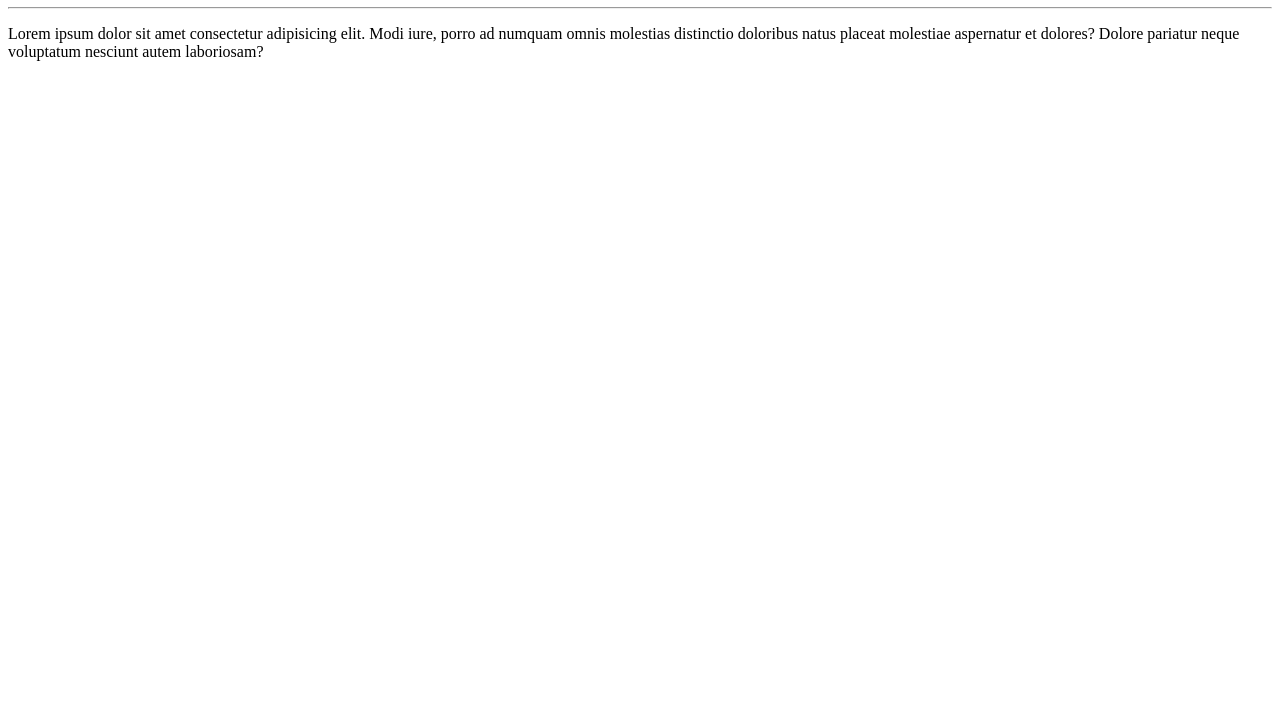
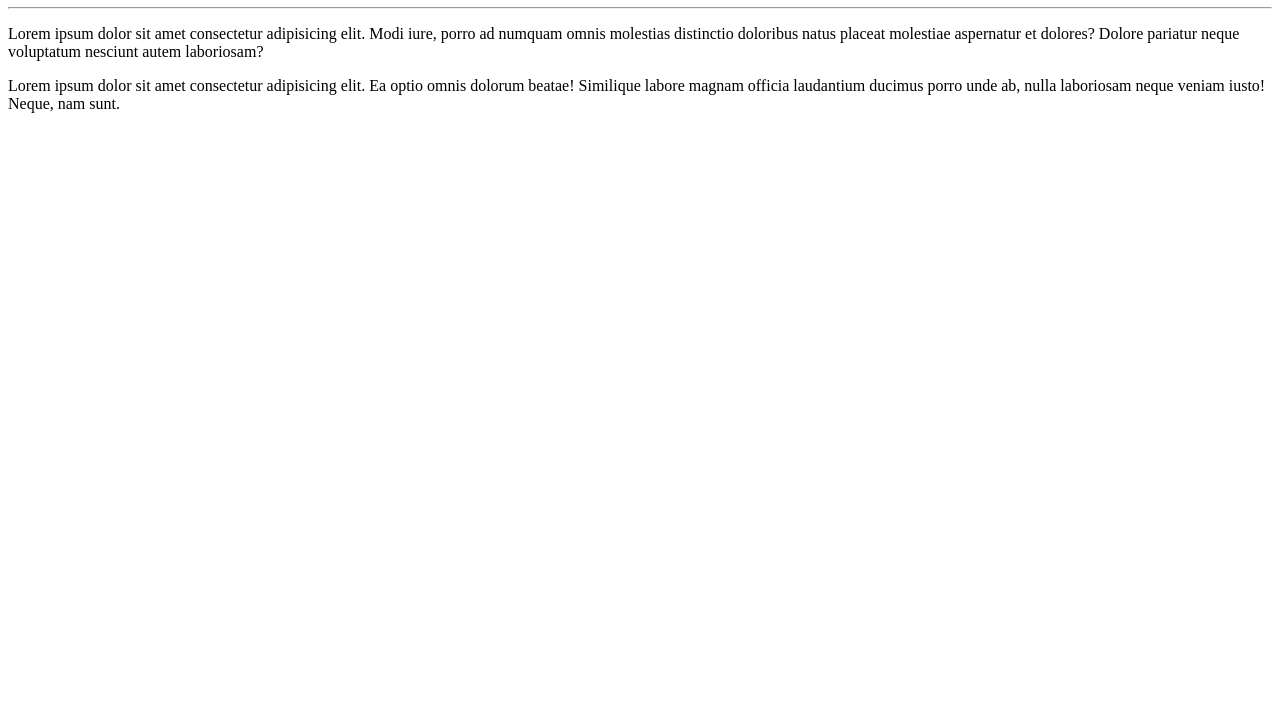
Before and after one commit to Devjoao25/Ola-Mundo01, a plain HTML site: page site-exemplo/index.html in a window 1280 px wide. Shown: the part 73-800 px from the top of the page. Drawn offline with Linux system fonts and the light colour scheme.

Commit message:
adicionei um parágrafo

```diff
--- a/site-exemplo/index.html
+++ b/site-exemplo/index.html
@@ -9,5 +9,6 @@
     <h1>Olá Mundo</h1>
     <hr>
     <p>Lorem ipsum dolor sit amet consectetur adipisicing elit. Modi iure, porro ad numquam omnis molestias distinctio doloribus natus placeat molestiae aspernatur et dolores? Dolore pariatur neque voluptatum nesciunt autem laboriosam?</p>
+    <p>Lorem ipsum dolor sit amet consectetur adipisicing elit. Ea optio omnis dolorum beatae! Similique labore magnam officia laudantium ducimus porro unde ab, nulla laboriosam neque veniam iusto! Neque, nam sunt.</p>
 </body>
 </html>
```
